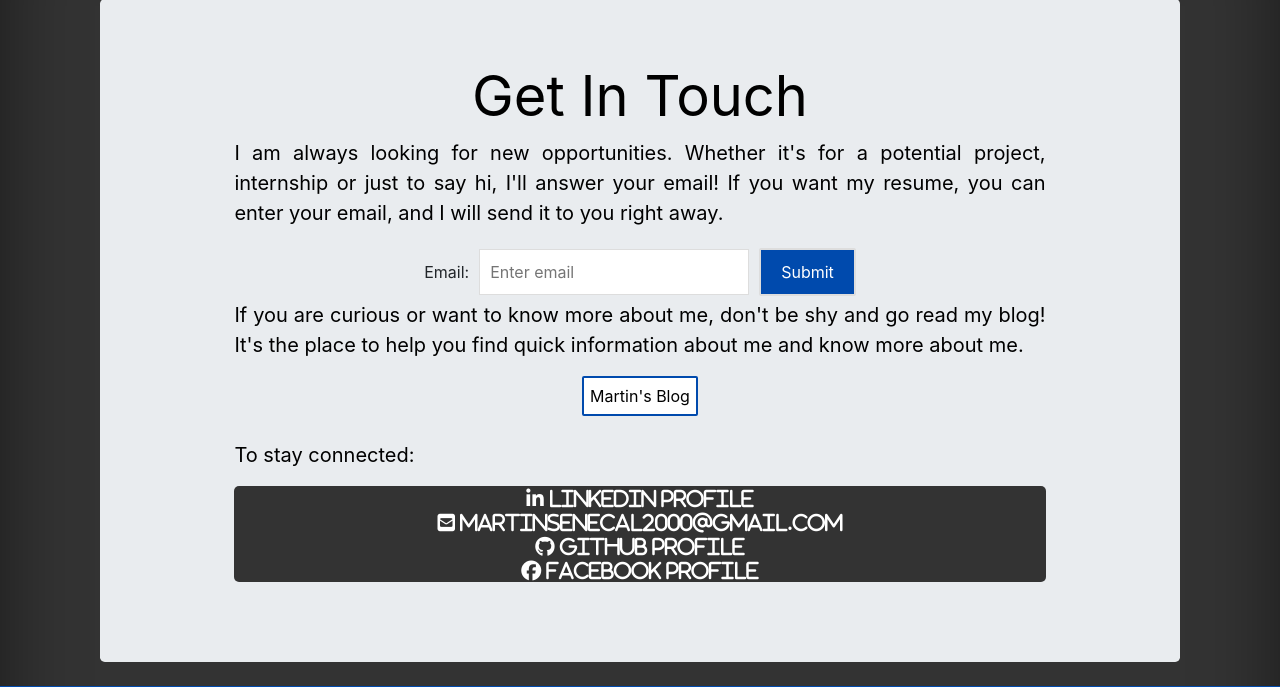
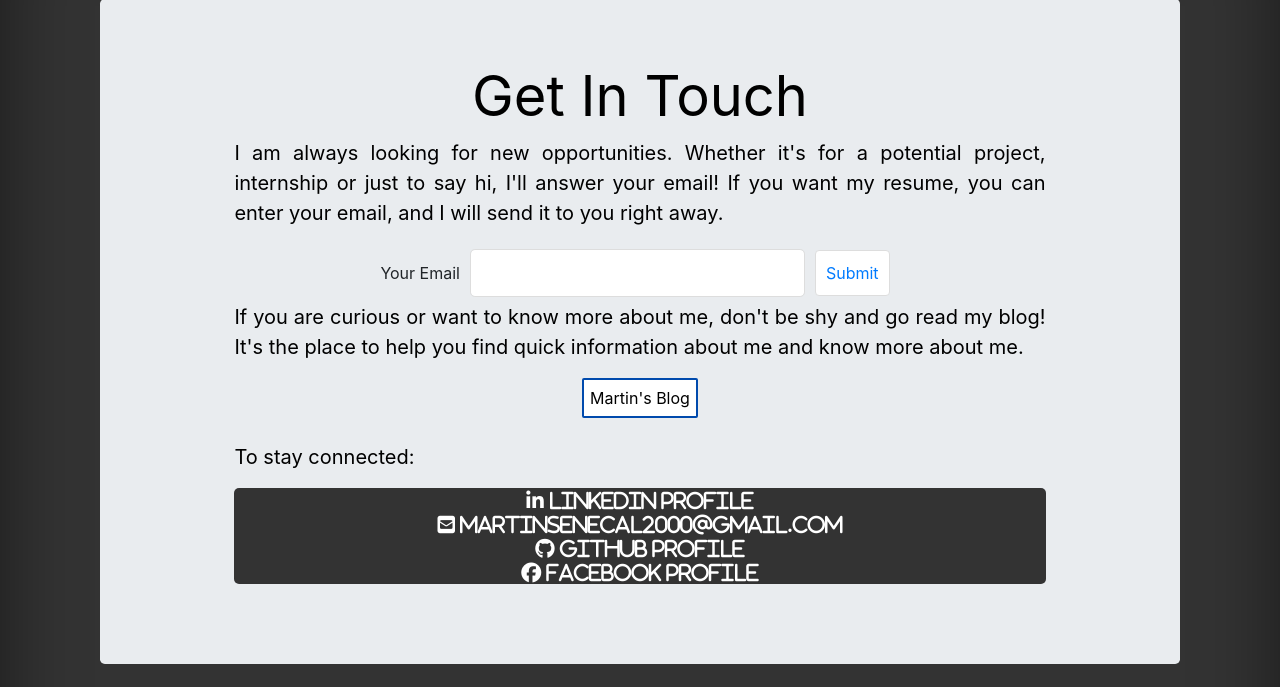
Before and after one commit to martinsenecal/Martin-Software-Portfolio, a Flask app: page /connect in a window 1280 px wide. Shown: the part 89-776 px from the top of the page. Run offline with Flask 2, Linux system fonts and the light colour scheme; some libraries are stand-ins or nearby versions.

Commit message:
Ability to send emails from web app.

```diff
--- a/portfolio/__init__.py
+++ b/portfolio/__init__.py
@@ -4,6 +4,7 @@ from flask_bcrypt import Bcrypt
 from flask_login import LoginManager
 
 app = Flask(__name__)
+
 # Secret Key
 app.config['SECRET_KEY'] = 'SDF3W478_HS3ish34'
 # Database
--- a/portfolio/forms.py
+++ b/portfolio/forms.py
@@ -20,6 +20,12 @@ class LoginForm(FlaskForm):
     submit = SubmitField('Login')
 
 
+class ResumeForm(FlaskForm):
+    email = StringField('Your Email',
+                        validators=[DataRequired(), Email()])
+    submit = SubmitField('Submit')
+
+
 class UpdateAdminForm(FlaskForm):
     username = StringField('Username',
                            validators=[DataRequired(), Length(min=2, max=20)])
--- a/portfolio/routes.py
+++ b/portfolio/routes.py
@@ -3,9 +3,21 @@ import secrets  # for Random String.
 from PIL import Image  # Pillow resize pictures to take less space in DB (Image is a class from Pillow Library)
 from flask import url_for, render_template, redirect, flash, request, abort
 from portfolio import app, db, bcrypt
-from portfolio.forms import LoginForm, UpdateAdminForm, PostForm  # Import Class Login
+from portfolio.forms import LoginForm, UpdateAdminForm, PostForm, ResumeForm  # Import Class Login
 from portfolio.models import Post, Skill, User  # We need to put it here, since need to create db before.
 from flask_login import login_user, current_user, logout_user, login_required  # Function that come from login manager.
+
+from flask_mail import Mail, Message
+
+mail_settings = {
+    "MAIL_SERVER": 'smtp.gmail.com',
+    "MAIL_PORT": 465,
+    "MAIL_USE_TLS": False,
+    "MAIL_USE_SSL": True,
+}
+
+app.config.update(mail_settings)
+mail = Mail(app)
 
 
 @app.route('/about')
@@ -35,9 +47,20 @@ def projects():
     return render_template("projects.html")
 
 
-@app.route('/connect')
+@app.route("/connect", methods=['GET', 'POST'])
 def connect():
-    return render_template("connect.html")
+    formResume = ResumeForm()
+    if formResume.validate_on_submit():
+        email = formResume.email.data
+        with app.app_context():
+            msg = Message(subject="Martin - Resume (Software Engineering Student)",
+                          sender=app.config.get("MAIL_USERNAME"),
+                          recipients=[email],
+                          body="Hello! I'm glad you ask for my resume. Here is the link: www.google.com")
+            mail.send(msg)
+        flash("The resume was sent! Let's connect!", 'success')
+        return redirect(url_for('connect'))
+    return render_template('connect.html', formResume=formResume)
 
 
 @app.route('/blog')
--- a/portfolio/templates/connect.html
+++ b/portfolio/templates/connect.html
@@ -17,14 +17,24 @@
                     enter your email, and I will send it to you right away.</p>
 
                 <div id="formEmail">
-                    <form class="form-inline">
-                        <label for="email">Email:</label>
-                        <input type="email" id="email" placeholder="Enter email" name="email">
+                    <form method="POST" action="">
+                        {{ formResume.hidden_tag() }}
+                        <div class="form-inline">
+                            {{ formResume.email.label(class="form-control-label") }}
+                            {% if formResume.email.errors %}
+                                {{ formResume.email(class="form-control form-control-lg is-invalid") }}
+                                <div class="invalid-feedback">
+                                    {% for error in formResume.email.errors %}
+                                        <span>{{ error }}</span>
+                                    {% endfor %}
+                                </div>
+                            {% else %}
+                                {{ formResume.email(class="form-control form-control-lg email") }}
+                            {% endif %}
 
-                        <button type="submit">Submit</button>
+                             {{ formResume.submit(class="btn btn-outline-primary") }}
+                        </div>
 
-
-                    </form>
                 </div>
 
                 <p class="lead font-weight-normal text-justify">If you are curious or want to know more about me, don't
--- a/portfolio/templates/login.html
+++ b/portfolio/templates/login.html
@@ -39,6 +39,7 @@
                             {{ form.password(class="form-control form-control-lg") }}
                         {% endif %}
                     </div>
+
                     <div class="form-check">
                         {{ form.remember(class="form-check-input") }}
                         {{ form.remember.label(class="form-check-label") }}
```
Also changed, not shown: portfolio/site.db, portfolio/static/profile_pics/7a4b573293c268af.jpg (added), portfolio/static/profile_pics/da8f637446dc04a7.png (added).
